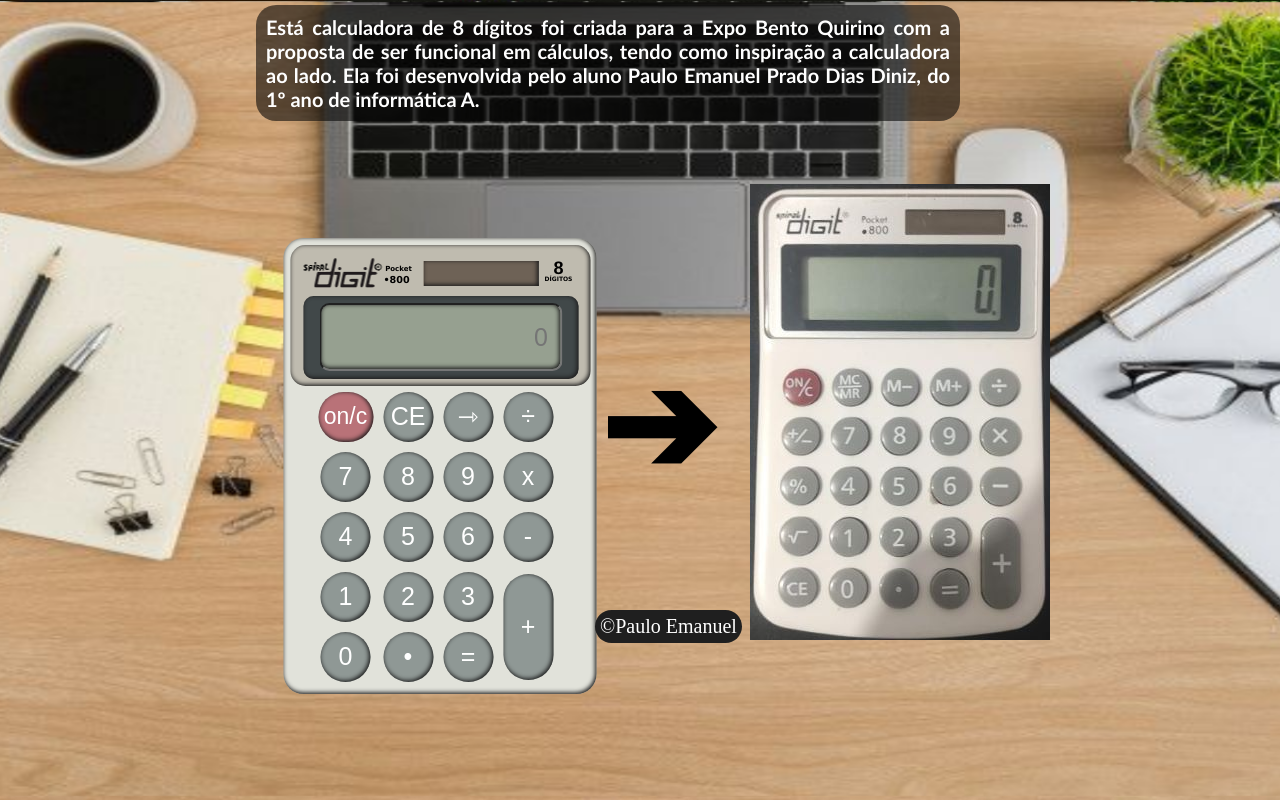
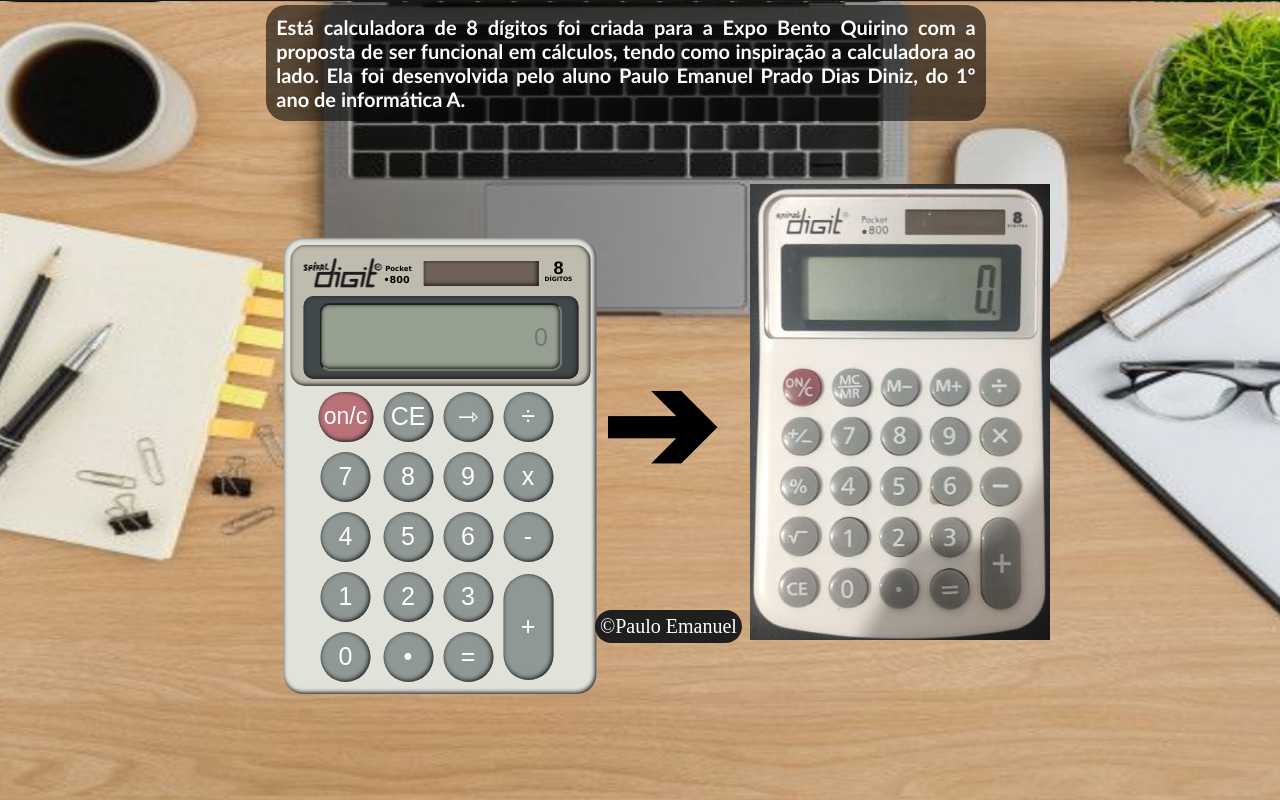
Before and after one commit to Pulado/Pula21do.github.io, a plain HTML site: page index.html in a window 1280 px wide. Drawn offline with Linux system fonts and the light colour scheme.

Commit message:
Update style.css

```diff
--- a/style.css
+++ b/style.css
@@ -21,9 +21,9 @@ background-position: center;
 	padding: 10px;
 	position: absolute;
 	text-align:justify;
-	left: 20%;
+	left: 20.8%;
 	top: 5px;
-	right: 25%;;
+	right: 23%;
 
 
 
```
